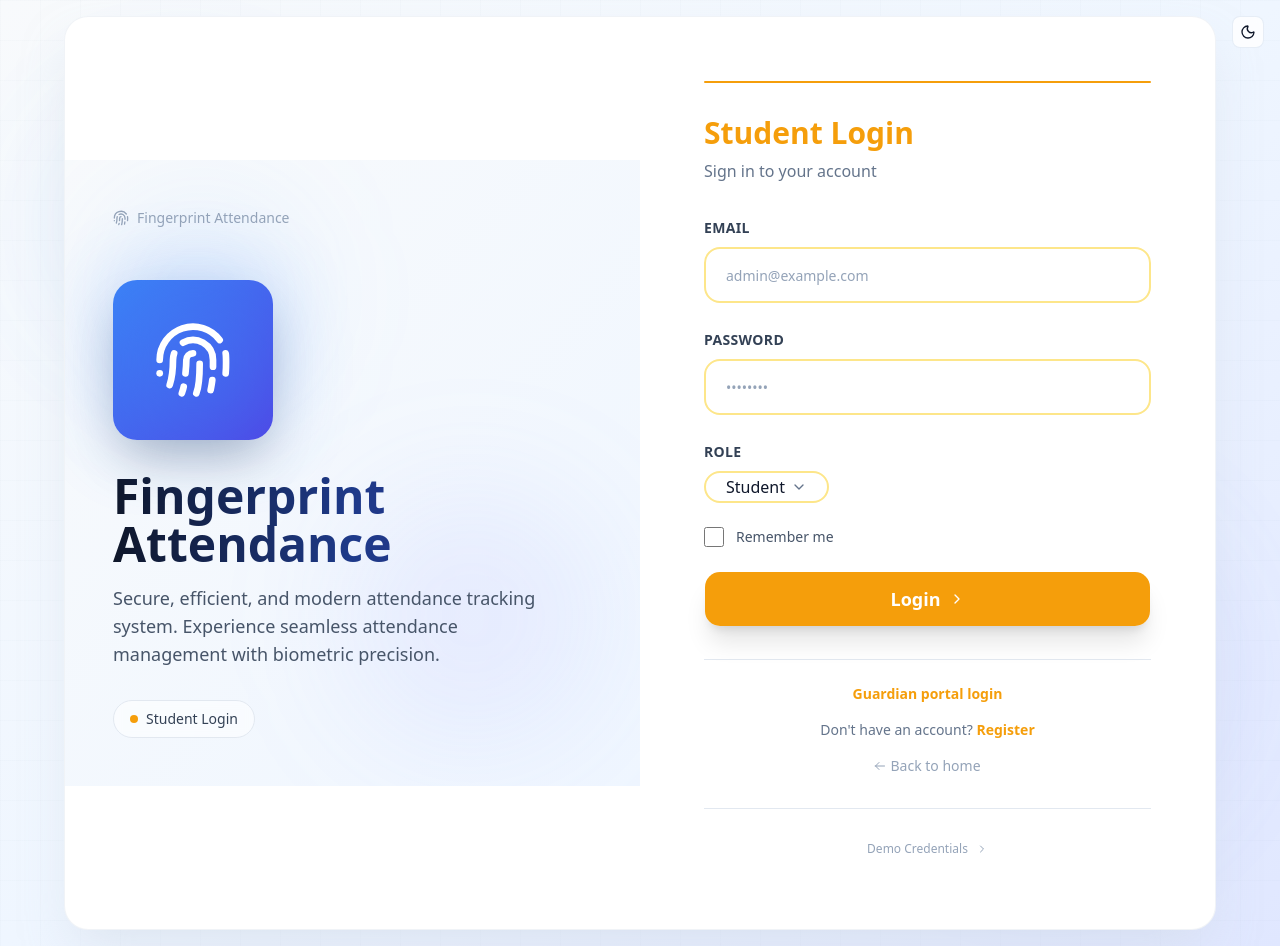
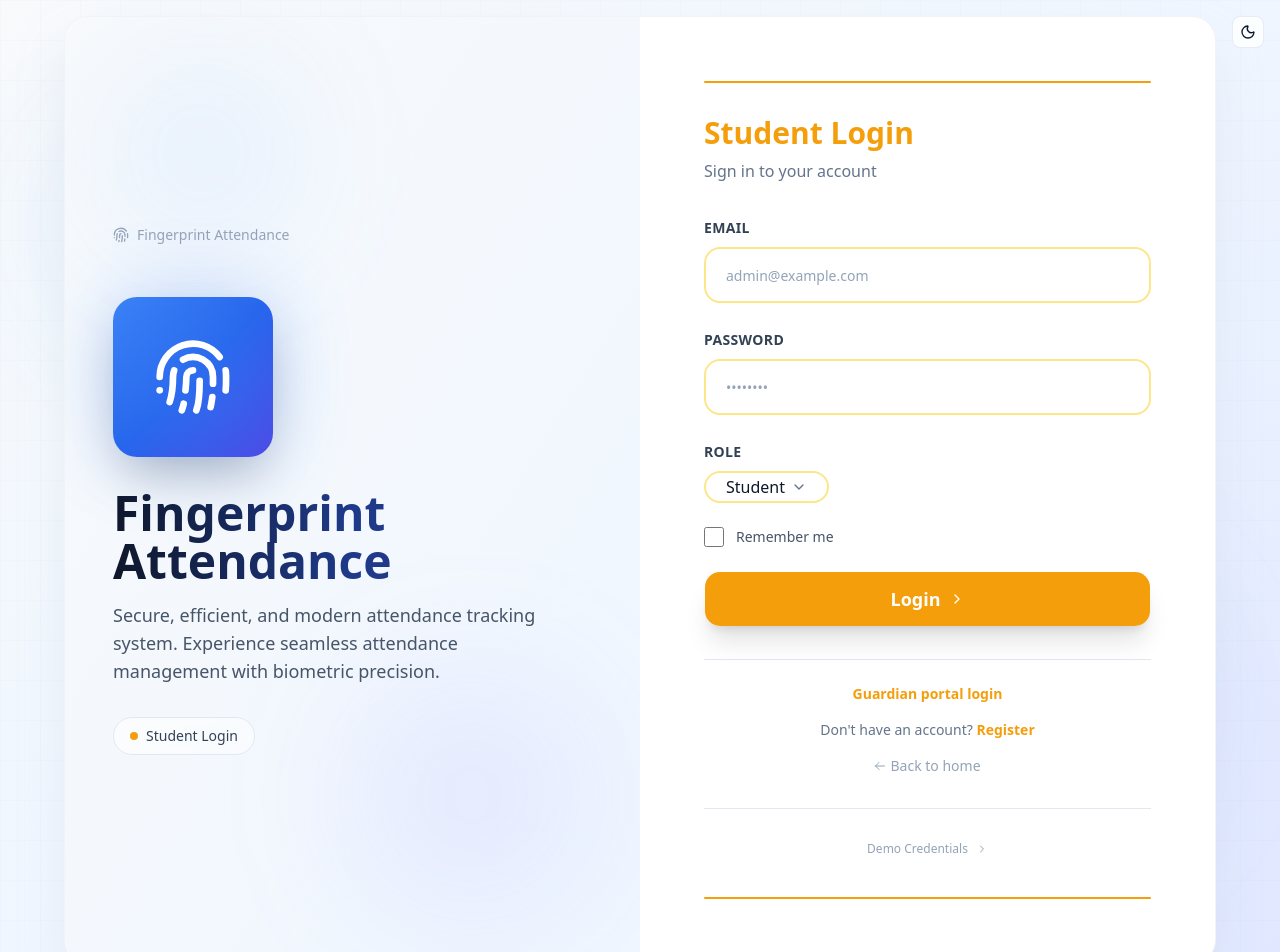
Before and after one commit to PrinceKhanX/fingerprint-attendance-system, a Next.js app: page /login in a window 1280 px wide. Shown: the top 952 px of the page. Built offline with nearby package versions, Linux system fonts and the light colour scheme.

Commit message:
Fix login page: smooth gradient, align columns independently, add bottom accent bar for symmetry

```diff
--- a/src/app/login/page.tsx
+++ b/src/app/login/page.tsx
@@ -147,7 +147,7 @@ function LoginPageContent() {
 
       <div className={`w-full max-w-5xl lg:max-w-6xl relative z-10 transition-all duration-1000 ${mounted ? 'opacity-100 translate-y-0' : 'opacity-0 translate-y-8'}`}>
         <div className="bg-white dark:bg-slate-800 shadow-2xl shadow-slate-300/50 dark:shadow-slate-900/50 rounded-[24px] overflow-hidden border border-slate-200/50 dark:border-slate-700/50 transition-colors duration-300">
-          <div className="grid lg:grid-cols-2 items-center">
+          <div className="grid lg:grid-cols-2">
             {/* Left column - Branding (desktop only) */}
             <div className="hidden lg:flex p-8 lg:p-12 flex-col justify-center bg-gradient-to-br from-slate-50 to-blue-50 dark:from-slate-800 dark:to-slate-900 relative overflow-hidden">
               {/* Background decorative elements */}
@@ -166,7 +166,7 @@ function LoginPageContent() {
                 </div>
 
                 {/* Large fingerprint icon */}
-                <div className="inline-flex items-center justify-center w-32 h-32 lg:w-40 lg:h-40 rounded-3xl bg-gradient-to-br from-blue-500 to-indigo-600 shadow-2xl relative">
+                <div className="inline-flex items-center justify-center w-32 h-32 lg:w-40 lg:h-40 rounded-3xl bg-gradient-to-br from-blue-500 via-blue-600 to-indigo-600 shadow-2xl relative">
                   <div className="absolute inset-0 rounded-3xl opacity-30 blur-2xl bg-blue-500" />
                   <Fingerprint className="w-16 h-16 lg:w-20 lg:h-20 text-white relative z-10" />
                 </div>
@@ -358,6 +358,9 @@ function LoginPageContent() {
                 </div>
               )}
             </div>
+
+            {/* Bottom accent bar - matches top accent bar for symmetry */}
+            <div className="h-0.5 transition-all duration-300 rounded-full" style={{ backgroundColor: currentColor.primary }} />
             </div>
           </div>
         </div>
```
